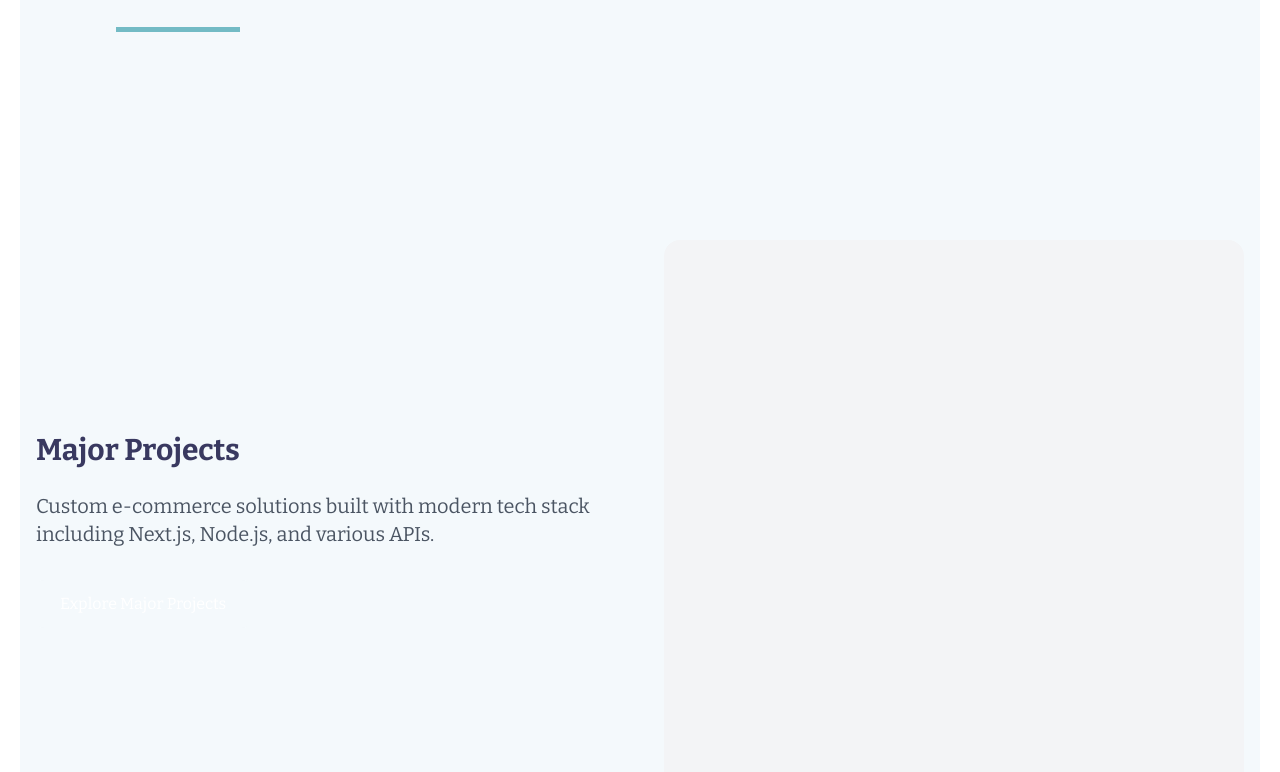
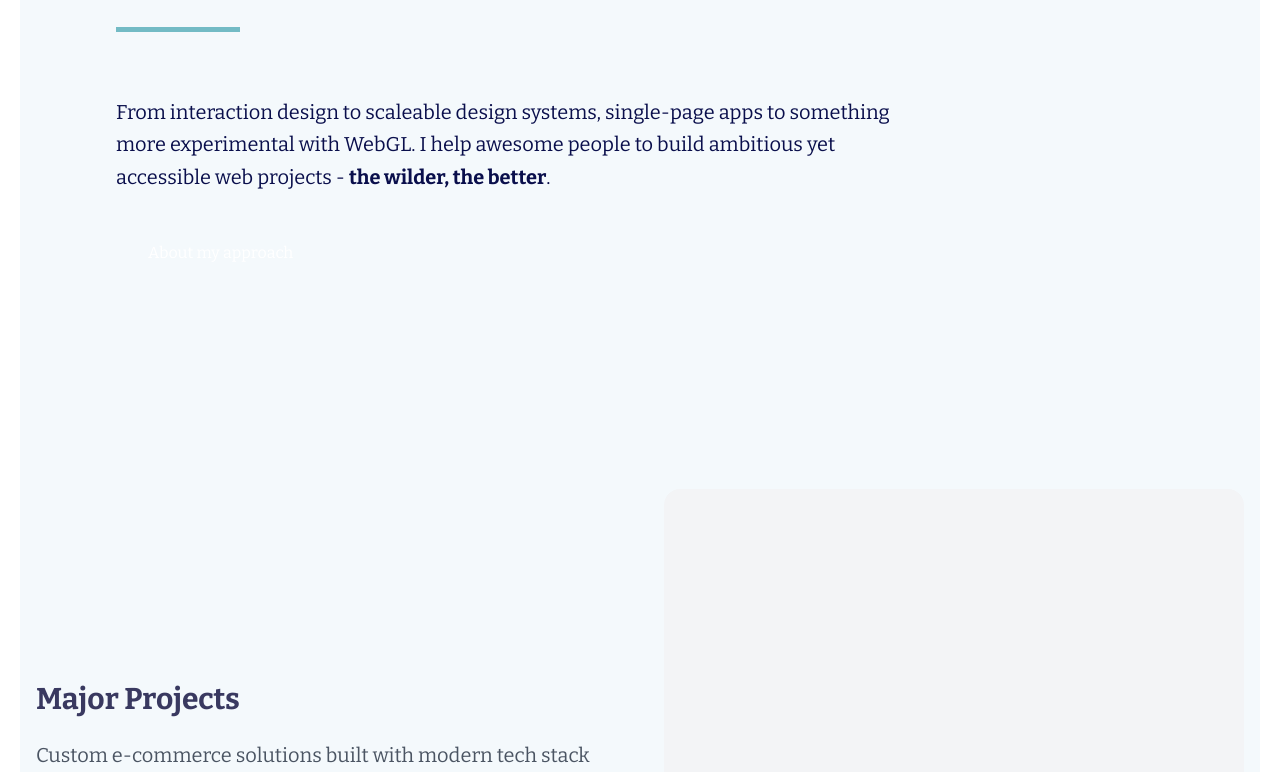
Before and after one commit to flobby41/Portfolio, a Next.js app in the folder robbowen-clone/: page / in a window 1280 px wide. Shown: the part 1347-2119 px from the top of the page. Built offline with nearby package versions, Linux system fonts and the light colour scheme.

Commit message:
refactor: clean up HorizontalBand component structure and enhance content presentation

```diff
--- a/robbowen-clone/src/components/home/HorizontalBand.tsx
+++ b/robbowen-clone/src/components/home/HorizontalBand.tsx
@@ -29,8 +29,6 @@ const HorizontalBand = () => {
 
   return (
     <div ref={ref} className="relative w-full overflow-hidden my-32">
-
-
       {/* Texte */}
       <motion.div
         initial={{ opacity: 0, y: 20 }}
@@ -47,11 +45,11 @@ const HorizontalBand = () => {
             Let&apos;s work together
             <span className="text-[#73BBC5]">.</span>
           </h2>
-
         </div>
       </motion.div>
-        {/* Bande horizontale */}
-        <motion.div
+
+      {/* Bande horizontale */}
+      <motion.div
         initial={{ x: "100%", width: "10%" }}
         animate={inView ? {
           x: 0,
@@ -67,6 +65,29 @@ const HorizontalBand = () => {
         }}
         className="relative h-[5px] bg-[#73BBC5] ml-24 mt-8"
       />
+
+      {/* Nouveau contenu avec lazy loading */}
+      <motion.div
+        initial={{ opacity: 0, y: 20 }}
+        animate={inView ? { opacity: 1, y: 0 } : { opacity: 0, y: 20 }}
+        transition={{
+          delay: 1.6,
+          duration: 0.6,
+          ease: [0.25, 0.1, 0.25, 1],
+        }}
+        className="mt-16 pl-24 max-w-4xl"
+      >
+        <p className="text-[#0A0F4C] text-xl leading-relaxed mb-8">
+          From interaction design to scaleable design systems, single-page apps to something more experimental with WebGL. I help awesome people to build ambitious yet accessible web projects - <span className="font-semibold">the wilder, the better</span>.
+        </p>
+
+        <motion.button
+          whileHover={{ scale: 1.05 }}
+          className="bg-gradient-to-r from-purple-600 to-purple-700 text-white px-8 py-4 rounded-full font-medium"
+        >
+          About my approach
+        </motion.button>
+      </motion.div>
     </div>
   );
 };
```
